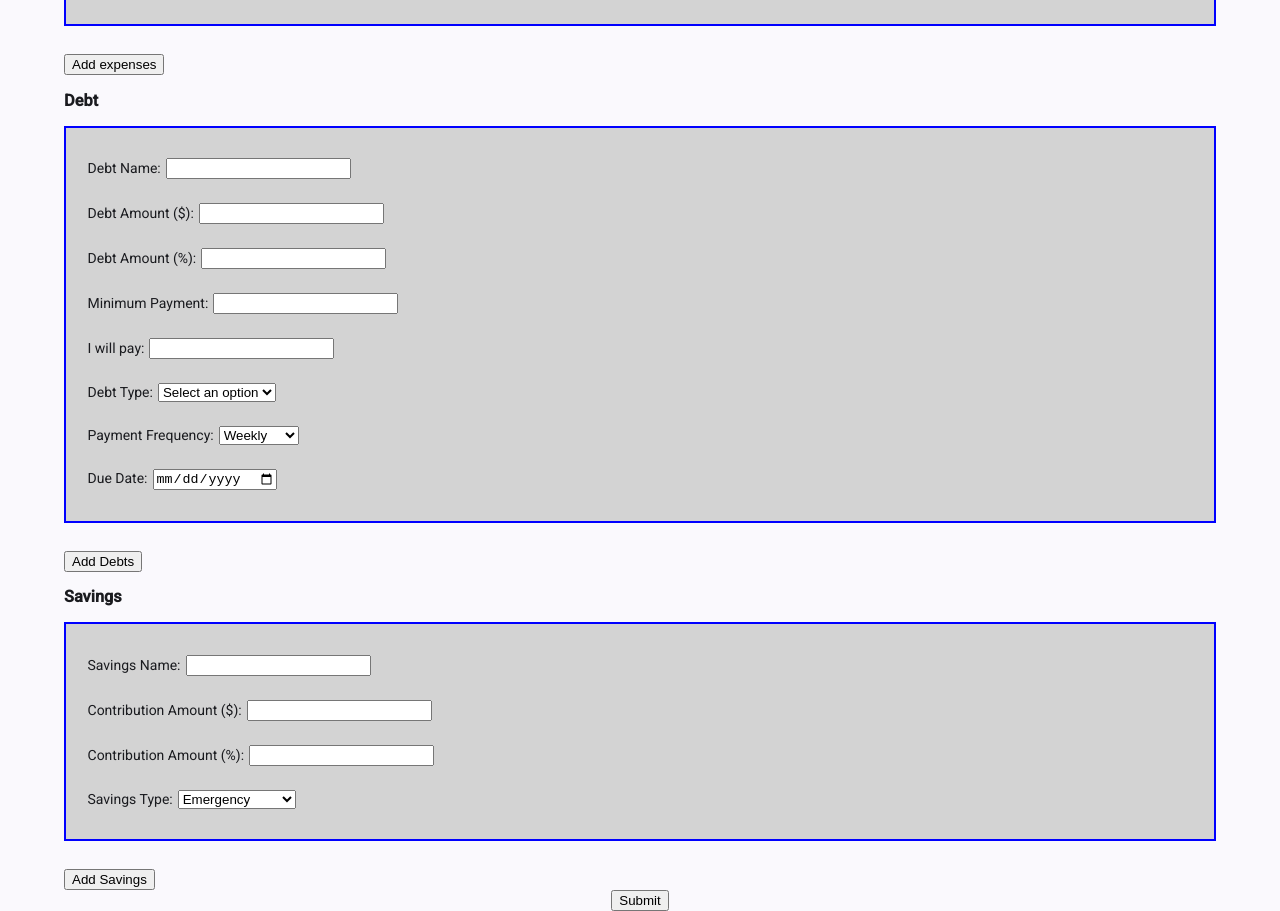
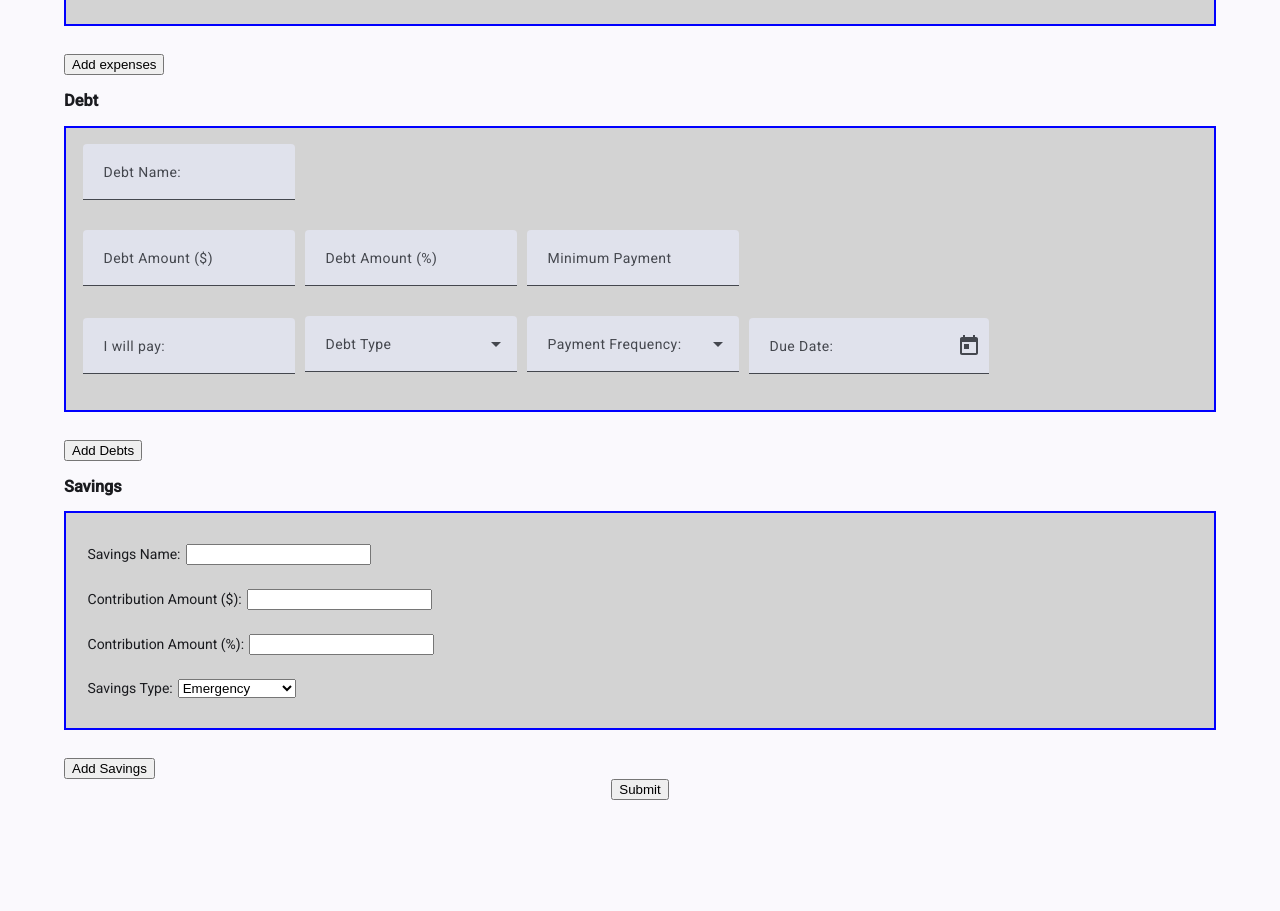
Before and after one commit to LizaFeng/iBudget, an Angular app in the folder iBudget/: page /create-budget in a window 1280 px wide. Shown: the part 720-1631 px from the top of the page. After the commit the page ends 1520 px from the top, so only its background shows below. Built offline with nearby package versions, Linux system fonts and the light colour scheme.

Commit message:
debt component refeactored to using matCard

```diff
--- a/iBudget/src/app/debt-component/debt-component.css
+++ b/iBudget/src/app/debt-component/debt-component.css
@@ -16,9 +16,9 @@
   border: none;
   cursor: pointer;
 }
-p {
+mat-form-field {
   padding: 5px;
 }
-label {
+mat-label {
   margin: 5px;
 }
--- a/iBudget/src/app/debt-component/debt-component.html
+++ b/iBudget/src/app/debt-component/debt-component.html
@@ -1,51 +1,63 @@
 <div class="debt-component-main-container">
   <!--  -->
-  <p class="debt-naming">
-    <label for="debt-name">Debt Name:</label>
-    <input class="debt-name" id="debt-name" />
-  </p>
+  <mat-form-field appearance="fill" class="debt-naming full-width">
+    <mat-label for="debt-name">Debt Name:</mat-label>
+    <input matInput formControlName="debtName" class="debt-name" />
+  </mat-form-field>
   <div class="debt-amt">
-    <p class="debt-amt-dollar-form">
-      <label for="debt-amt-dollar">Debt Amount ($):</label>
-      <input type="text" id="debt-amt-dollar" />
-    </p>
-    <p class="debt-amt-percent">
-      <label for="debt-amt-percent">Debt Amount (%):</label>
-      <input type="text" id="debt-amt-percent" />
-    </p>
-    <p>
-      <label for="min-payment">Minimum Payment:</label>
-      <input type="text" id="min-payment" />
-    </p>
+    <mat-form-field appearance="fill" class="half-width">
+      <mat-label>Debt Amount ($)</mat-label>
+      <input matInput type="number" formControlName="amountDollar" />
+    </mat-form-field>
+
+    <mat-form-field appearance="fill" class="half-width">
+      <mat-label>Debt Amount (%)</mat-label>
+      <input matInput type="number" formCOntrolName="amountPercent" />
+    </mat-form-field>
+    <mat-form-field appearance="fill" class="full-width">
+      <mat-label>Minimum Payment</mat-label>
+      <input matInput type="number" formControlName="minPayment" />
+    </mat-form-field>
   </div>
-  <p>
-    <label for="will-pay">I will pay:</label>
-    <input type="text" name="will-pay" id="will-pay" />
-  </p>
-  <p>
-    <label for="exp-type">Debt Type:</label>
-    <select class="exp-type" name="exp-type" id="exp-type">
-      <option value="" disabled selected>Select an option</option>
-      <option value="car-payments">Car payment</option>
-      <option value="credit-card">Credit Card</option>
-      <option value="medical">Medical</option>
-      <option value="mortgage">Mortgage</option>
-      <option value="others">Others</option>
-    </select>
-  </p>
-  <p class="debt-freq">
-    <label for="exp-freq">Payment Frequency:</label>
-    <select class="exp-freq" name="exp-freq" id="exp-freq">
-      <option value="weekly">Weekly</option>
-      <option value="biweekly">Bi-weekly</option>
-      <option value="monthly">Monthly</option>
-      <option value="yearly">Yearly</option>
-    </select>
-  </p>
-  <p>
-    <label for="due-date">Due Date:</label>
-    <input type="date" id="due-date" />
-  </p>
+
+  <mat-form-field appearance="fill" class="full-width">
+    <mat-label> I will pay: </mat-label>
+    <input matInput type="number" formControlName="willPay" />
+  </mat-form-field>
+
+  <!-- Debt Type -->
+  <mat-form-field appearance="fill" class="full-width">
+    <mat-label>Debt Type</mat-label>
+    <mat-select formControlName="debtType">
+      <mat-option value="" disabled> Select an option</mat-option>
+      <mat-option value="carPayments">Car Payments</mat-option>
+      <mat-option value="creditCard">Credit Card</mat-option>
+      <mat-option value="medical">Medical</mat-option>
+      <mat-option value="others">Others</mat-option>
+    </mat-select>
+  </mat-form-field>
+
+  <!-- Payment frequency -->
+  <mat-form-field appearance="fill" class="debt-freq full-width">
+    <mat-label for="exp-freq">Payment Frequency:</mat-label>
+    <mat-select formControlName="frequency" class="exp-freq">
+      <mat-option value="weekly">Weekly</mat-option>
+      <mat-option value="biweekly">Bi-weekly</mat-option>
+      <mat-option value="monthly">Monthly</mat-option>
+      <mat-option value="yearly">Yearly</mat-option>
+    </mat-select>
+  </mat-form-field>
+  <!-- Due Date -->
+  <mat-form-field appearance="fill" class="full-width">
+    <mat-label>Due Date: </mat-label>
+    <input matInput [matDatepicker]="dueDatePicker" formControlName="dueDate" />
+
+    <mat-datepicker-toggle
+      matSuffix
+      [for]="dueDatePicker"
+    ></mat-datepicker-toggle>
+    <mat-datepicker #dueDatePicker></mat-datepicker>
+  </mat-form-field>
 
   <!--  -->
   @if (defaultCard == false) {
```
Also changed, not shown: iBudget/src/app/debt-component/debt-component.ts (+25 -1 lines), 1 other file (tests, documents, lock files or other folders).
